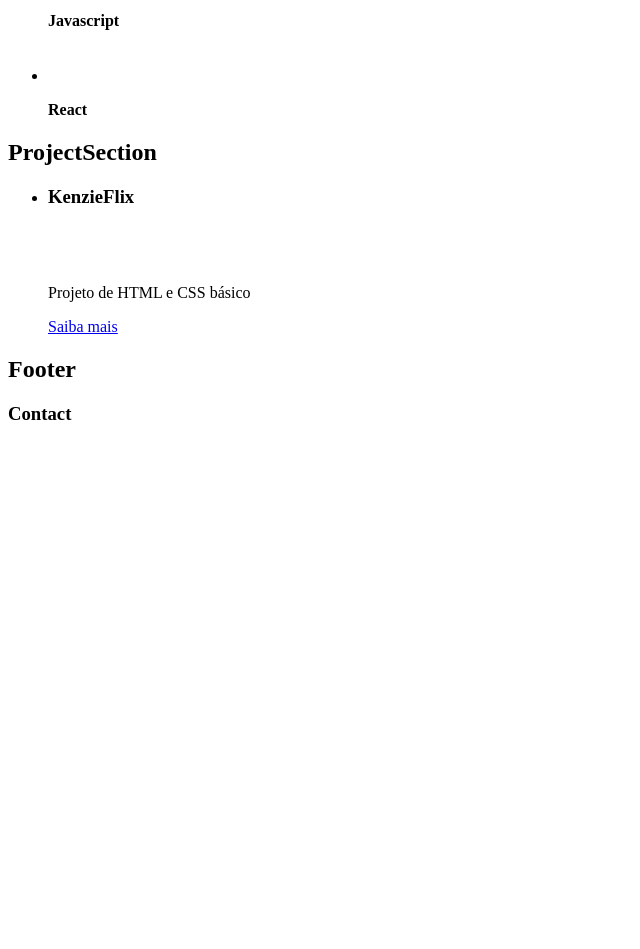
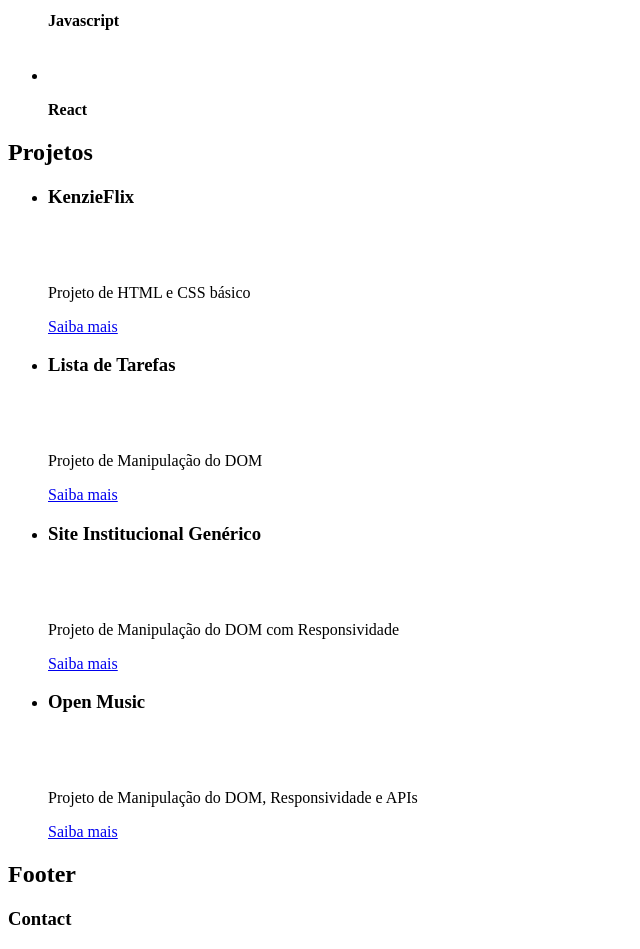
Before and after one commit to ipullynnhah/m3-s1-entrega-porfolio-ipullynnhah, a React (Vite) app: page / in a window 1280 px wide. Shown: the part 980-1929 px from the top of the page, without its empty margins (0-640 px from the left). Before the commit the page ends 1423 px from the top, so only its background shows below. Built offline with nearby package versions, Linux system fonts and the light colour scheme.

Commit message:
feat: implement link project session component

```diff
--- a/src/components/ProjectSection/ProjectList/index.jsx
+++ b/src/components/ProjectSection/ProjectList/index.jsx
@@ -1,17 +1,19 @@
-import { projects } from "../../../data/projects.js";
-
 import { ProjectCard } from "./ProjectCard";
+import { projects } from "../../../data/projects.js"; // TODO: need to add #projects to this
 
 // TODO: need to add #projects to this
 export function ProjectList() {
   return (
     <ul>
-      <ProjectCard
-        name={projects[0].name}
-        link={projects[0].link}
-        repo={projects[0].repo}
-        description={projects[0].description}
-      />
+      {projects.map(({ id, name, link, repo, description }) => (
+        <ProjectCard
+          key={id}
+          name={name}
+          link={link}
+          repo={repo}
+          description={description}
+        />
+      ))}
     </ul>
   );
 }
--- a/src/components/ProjectSection/index.jsx
+++ b/src/components/ProjectSection/index.jsx
@@ -2,9 +2,9 @@ import { ProjectList } from "./ProjectList";
 
 export function ProjectSection() {
   return (
-    <>
-      <h2>ProjectSection</h2>
+    <section>
+      <h2>Projetos</h2>
       <ProjectList />
-    </>
+    </section>
   );
 }
```
